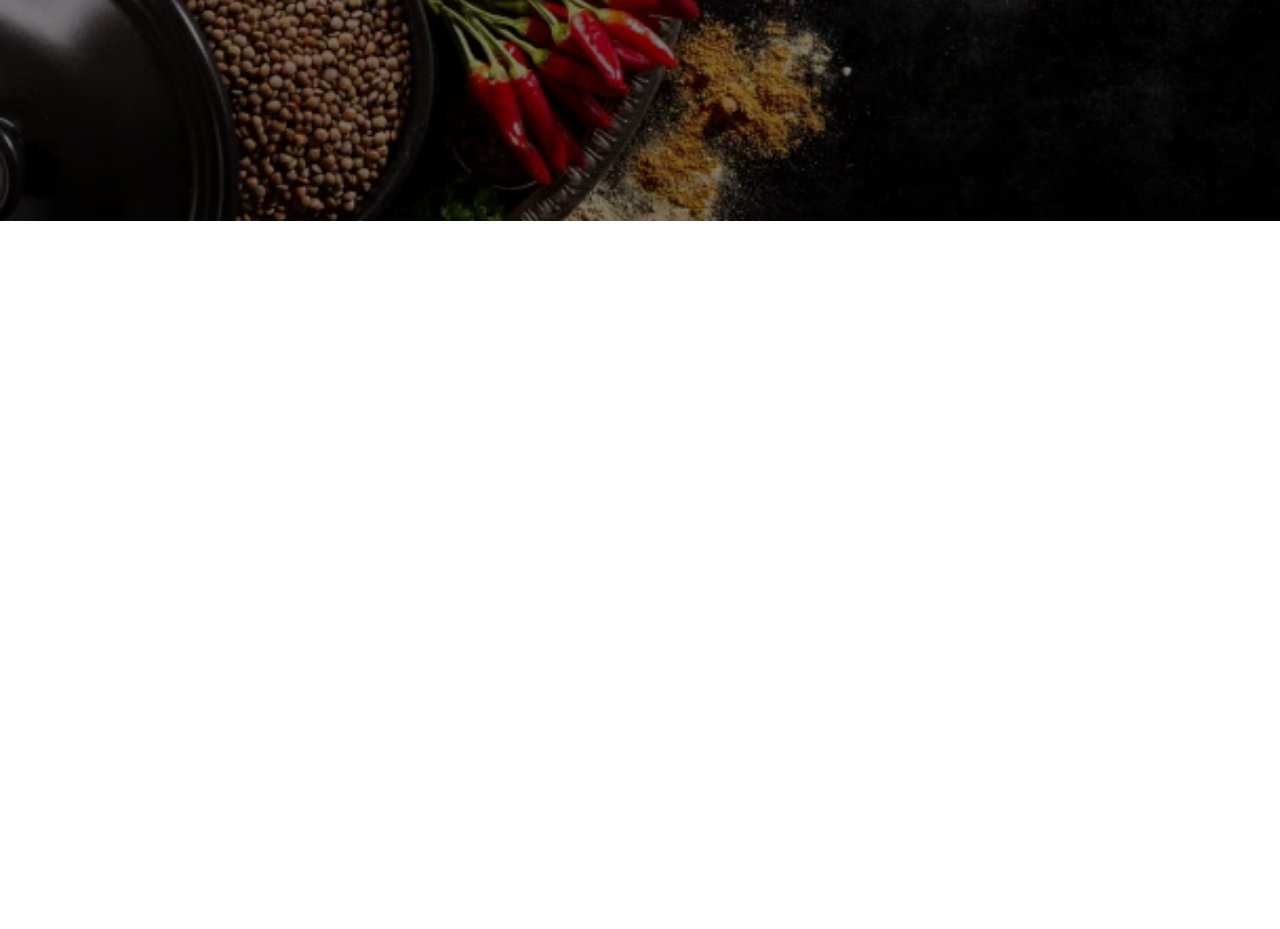
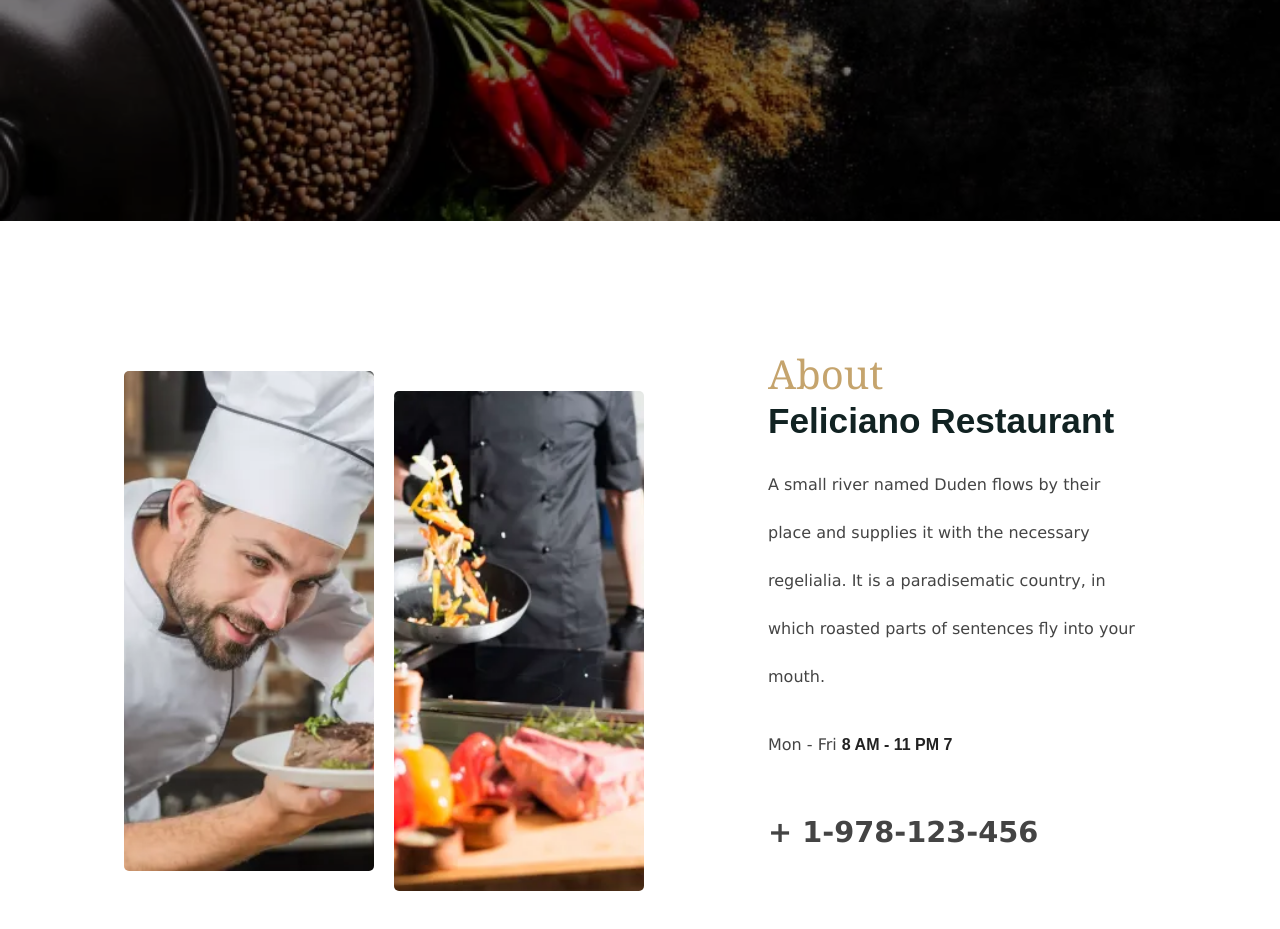
Before and after one commit to Dr-ibnabas/Tp11_Mohmed, a plain HTML site: page index.html in a window 1280 px wide. Shown: the part 579-1508 px from the top of the page. Before the commit the page ends 800 px from the top, so only its background shows below. Drawn offline with Linux system fonts and the light colour scheme.

Commit message:
la partie about

```diff
--- a/index.html
+++ b/index.html
@@ -50,5 +50,24 @@
         </div>
       </section>
     </section>
+    <section class="About">
+      <div class="about-image">
+        <img src="about2.webp" alt="" class="image1" />
+        <img src="about1.webp" alt="" class="image2" />
+      </div>
+      <div class="about-text">
+        <h1>About</h1>
+        <h2>Feliciano Restaurant</h2>
+        <p>
+          A small river named Duden flows by their place and supplies it with
+          the necessary regelialia. It is a paradisematic country, in which
+          roasted parts of sentences fly into your mouth.
+        </p>
+        <p class="about-text-date">
+          Mon - Fri <span class="about-text-date-bold">8 AM - 11 PM 7</span>
+        </p>
+        <p class="about-text-number">+ 1-978-123-456</p>
+      </div>
+    </section>
   </body>
 </html>
--- a/style.css
+++ b/style.css
@@ -90,3 +90,64 @@ header {
   color: white;
   text-align: center;
 }
+.About {
+  display: flex;
+  justify-content: center;
+  align-items: center;
+  width: 100%;
+  height: 100vh;
+}
+.about-image {
+  width: 60%;
+  display: flex;
+  justify-content: center;
+  align-items: center;
+}
+.about-text {
+  width: 40%;
+}
+.about-image img {
+  width: 250px;
+  height: 500px;
+  object-fit: cover;
+  border-radius: 5px;
+  margin: 10px;
+  position: relative;
+}
+.image2 {
+  top: 20px;
+}
+.about-text h1 {
+  font-family: "Georgia", serif;
+  color: #c5a46d;
+  font-size: 2.5rem;
+  font-weight: normal;
+}
+.about-text h2 {
+  font-size: 2.2rem;
+  font-weight: bold;
+  color: #122;
+  padding-right: 20%;
+}
+.about-text p {
+  margin: 20px 0;
+  line-height: 3;
+  padding-right: 30px;
+  margin-right: 20%;
+  margin-left: 0px;
+  font-family: Verdana, Geneva, Tahoma, sans-serif;
+  color: #444;
+}
+.about-text-date {
+  font-size: 1rem;
+  margin-bottom: 10px;
+}
+.about-text-date-bold {
+  font-weight: bold;
+  color: #222;
+}
+.about-text-number {
+  font-size: 1.8rem;
+  font-weight: bold;
+  color: #c5a46d;
+}
```
Also changed, not shown: about1.webp (added), about2.webp (added).
